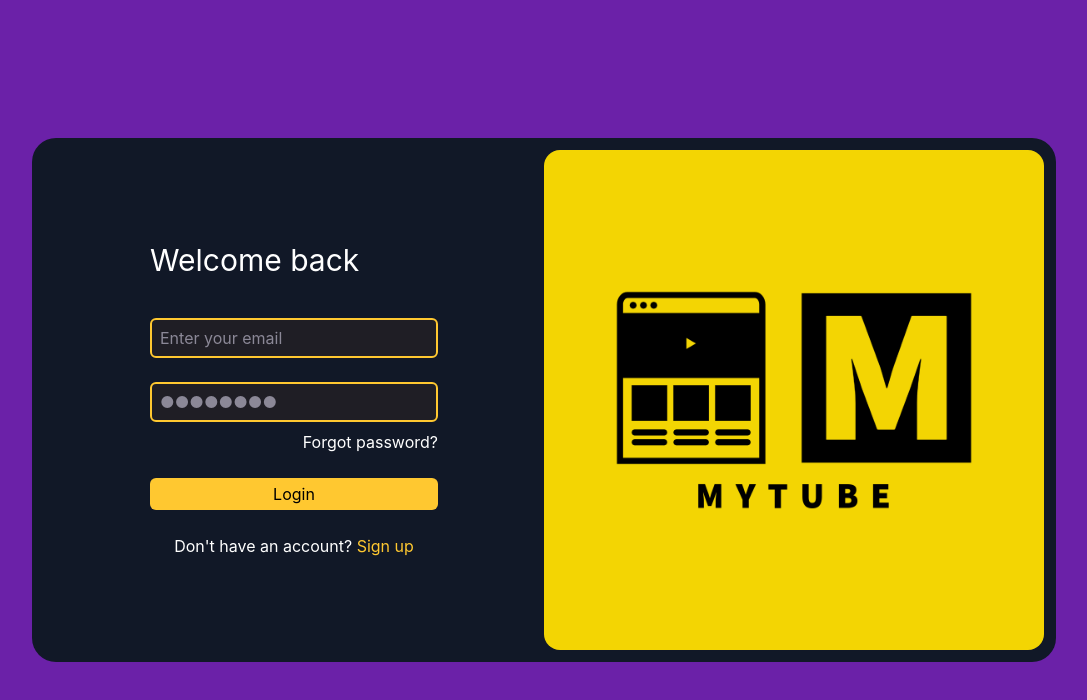
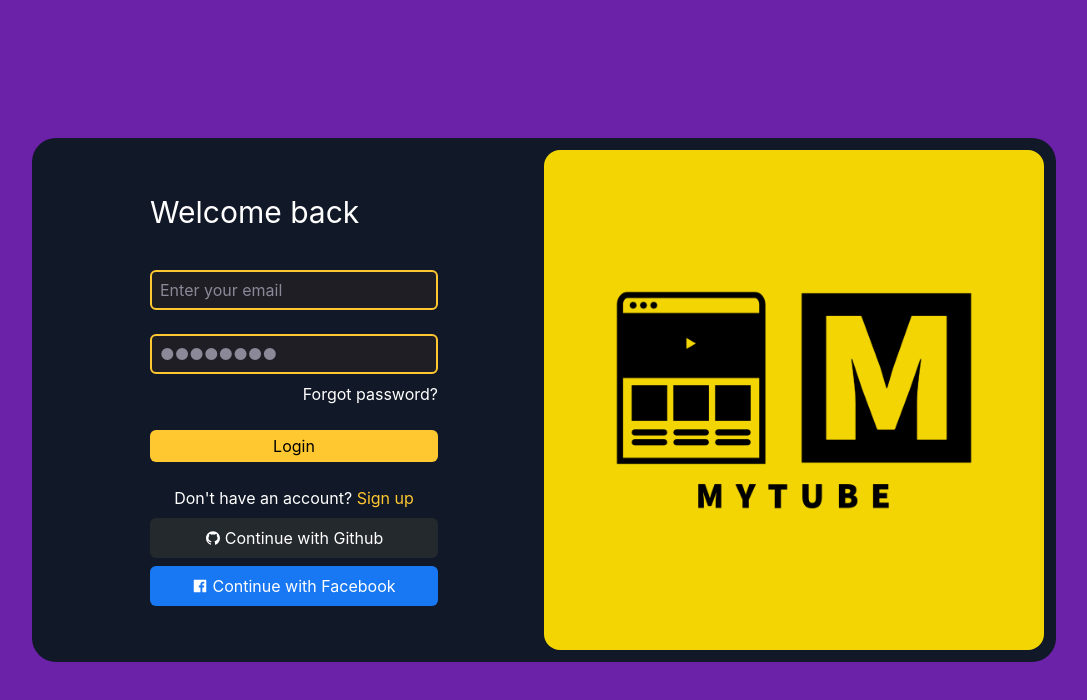
Before and after one commit to LoganMai0112/youtube, a React (Create React App) app in the folder client/: page /login in a window 1280 px wide. Shown: the top 700 px of the page, without its empty margins (96-1183 px from the left). Built offline with nearby package versions, Linux system fonts and the light colour scheme.

Commit message:
login bye github and facebook button

```diff
--- a/client/package.json
+++ b/client/package.json
@@ -11,6 +11,7 @@
 		"react": "^18.2.0",
 		"react-dom": "^18.2.0",
 		"react-hook-form": "^7.43.1",
+		"react-icons": "^4.7.1",
 		"react-router-dom": "^6.8.1",
 		"react-scripts": "5.0.1",
 		"web-vitals": "^2.1.4"
--- a/client/src/pages/Login.js
+++ b/client/src/pages/Login.js
@@ -6,6 +6,7 @@ import React from 'react';
 import { useForm } from 'react-hook-form';
 import { Link, useNavigate } from 'react-router-dom';
 import axios from 'axios';
+import { AiFillGithub, AiFillFacebook } from 'react-icons/ai';
 
 function Login() {
 	const navigate = useNavigate();
@@ -28,6 +29,15 @@ function Login() {
 				navigate('/');
 			})
 			.catch((err) => console.error(err));
+	};
+
+	const oauth = async (provider) => {
+		await axios
+			.post(`/auth/${provider}`)
+			.then(async (res) => {
+				console.log(res);
+			})
+			.catch((err) => console.log(err));
 	};
 	return (
 		<div className="w-full h-screen bg-purple-800 flex justify-center items-center">
@@ -66,7 +76,7 @@ function Login() {
 								<p className="text-red-700">{errors.email.message}</p>
 							)}
 							{errors.password && (
-								<span className="text-red-700">{errors.password.message}</span>
+								<p className="text-red-700">{errors.password.message}</p>
 							)}
 							<div className="w-full flex justify-end items-center mb-6">
 								<a href className="text-white cursor-pointer hover:underline">
@@ -79,6 +89,7 @@ function Login() {
 								value="Login"
 							/>
 						</form>
+						<div className="flex flex-col gap-2">
 							<p className="w-full text-center text-white">
 								Don&apos;t have an account?{' '}
 								<Link
@@ -88,6 +99,23 @@ function Login() {
 									Sign up
 								</Link>
 							</p>
+							<button
+								className="bg-[#24292e] flex justify-center items-center gap-1 h-10 w-full rounded-md text-white"
+								type="submit"
+								onClick={() => oauth('github')}
+							>
+								<AiFillGithub />
+								Continue with Github
+							</button>
+							<button
+								className="bg-[#1877f2] flex justify-center items-center gap-1 h-10 w-full rounded-md text-white"
+								type="submit"
+								onClick={() => oauth('facebook')}
+							>
+								<AiFillFacebook />
+								Continue with Facebook
+							</button>
+						</div>
 					</div>
 				</div>
 				<div className="flex-1">
```
Also changed, not shown: 2 other files (tests, documents, lock files or other folders). Lines whose indentation alone changed are shown as unchanged.
